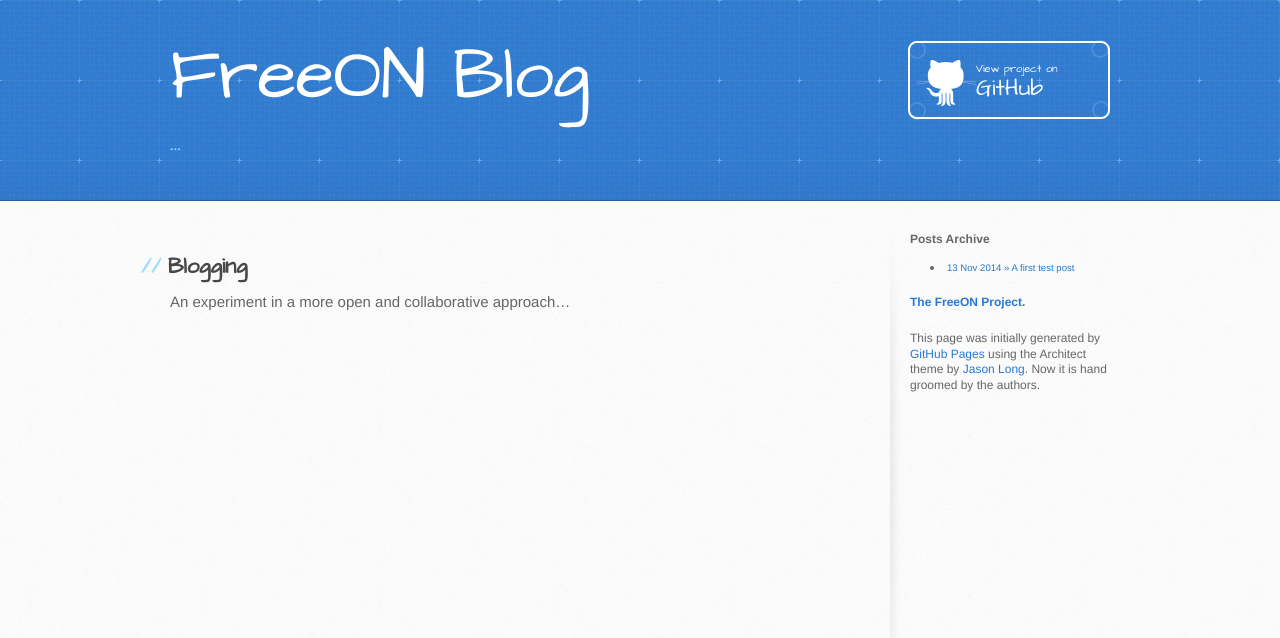
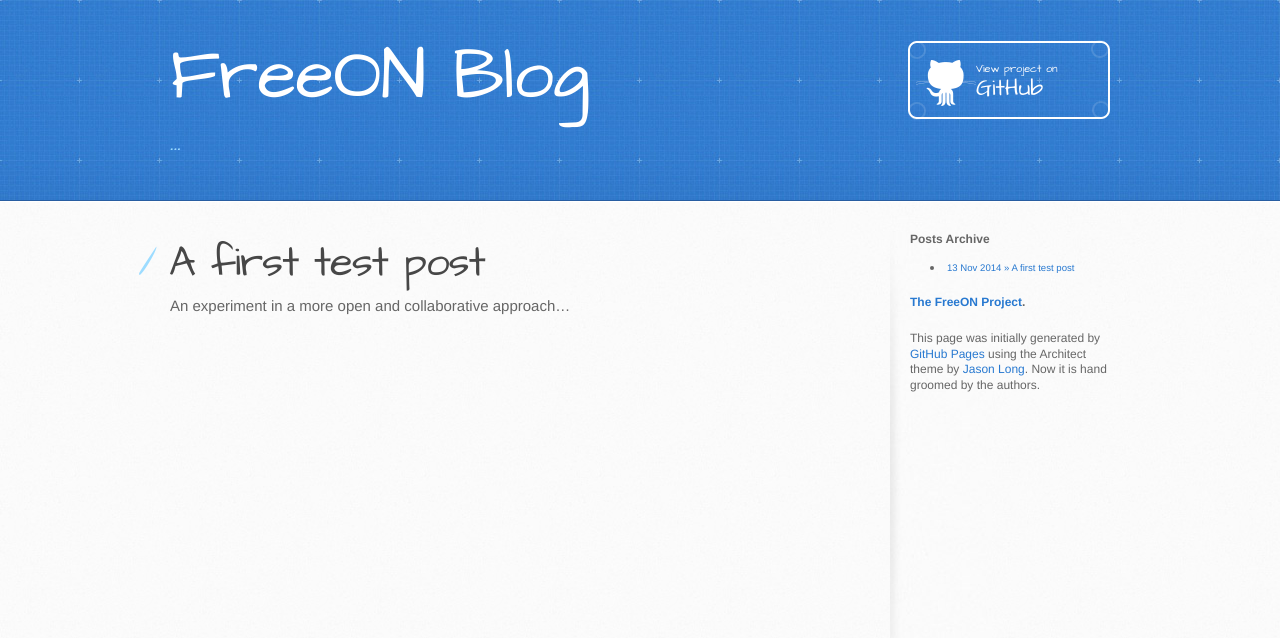
Before and after one commit to FreeON/blog, a Jekyll site: the page built from _posts/2014-11-13-A-first-test-post.markdown, in a window 1280 px wide. Shown: the top 638 px of the page. Built offline with Jekyll 4.4.1, drawn with Linux system fonts in a browser that asks for light colours; comment, search, counter and statistics services are not loaded.

Commit message:
change title

```diff
--- a/_posts/2014-11-13-A-first-test-post.markdown
+++ b/_posts/2014-11-13-A-first-test-post.markdown
@@ -3,7 +3,6 @@ layout: default
 title: A first test post
 ---
 
-Blogging
---------
+# {{ page.title }}
 
 An experiment in a more open and collaborative approach...
```
